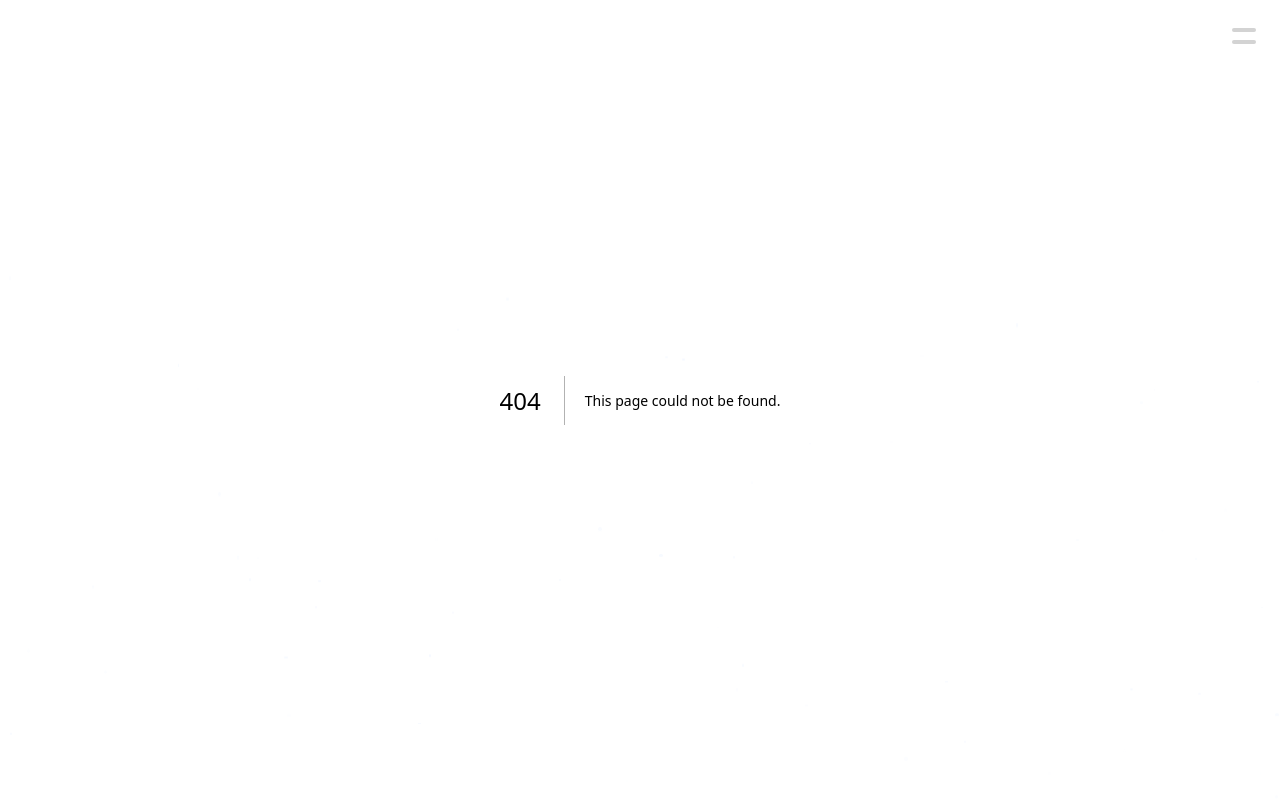
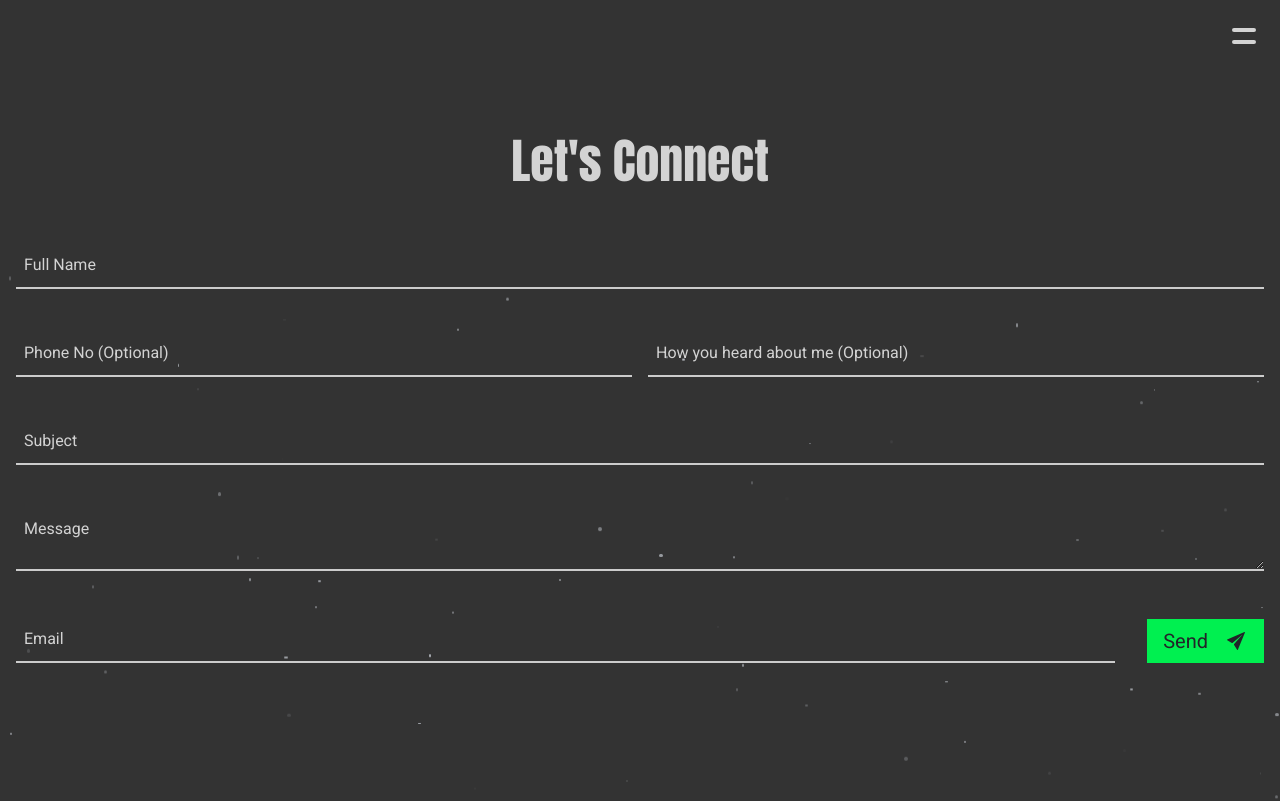
Before and after one commit to hamas-munawar/Portfolio-2.0, a Next.js app: page /contact in a window 1280 px wide. Before the commit this address had no page. Shown: the top 801 px of the page. Built offline with nearby package versions, Linux system fonts and the light colour scheme.

Commit message:
feat(contact): add contact page with form and animations
- Implement contact page with form fields for name, email, subject, and message
- Add GSAP animations for form elements sliding up
- Include styling for autofill inputs in global CSS

```diff
--- /dev/null
+++ b/app/contact/page.tsx
@@ -0,0 +1,128 @@
+"use client";
+import { useGSAP } from "@gsap/react";
+import gsap from "gsap";
+import { IoIosSend } from "react-icons/io";
+
+const ContactPage = () => {
+  useGSAP(() => {
+    const tl = gsap.timeline({
+      delay: 0.5,
+    });
+
+    tl.from(".slide-up", {
+      opacity: 0,
+      y: 40,
+      stagger: 0.025,
+    });
+  });
+
+  return (
+    <section
+      id="contact"
+      className="min-h-screen grid place-content-center gap-16"
+    >
+      <h3 className="slide-up text-center font-anton text-5xl">
+        Let's Connect
+      </h3>
+      <form className="text-white-cool flex flex-col gap-12 w-screen max-w-[720] mx-auto px-4">
+        <div className="slide-up relative flex flex-col gap-2">
+          <input
+            type="text"
+            id="fullName"
+            className="px-4 py-4 peer w-full h-10 placeholder-transparent focus:outline-none border-b-2 border-gray-medium focus:border-brand"
+            placeholder=" "
+          />
+          <label
+            htmlFor="fullName"
+            className="px-2 absolute left-0 -top-4 text-gray-medium text-base transition-all duration-300 peer-placeholder-shown:text-base peer-placeholder-shown:text-white-whisper peer-placeholder-shown:top-1 peer-focus:-top-6 peer-focus:px-0 peer-focus:text-brand"
+          >
+            Full Name
+          </label>
+        </div>
+        <div className="slide-up grid md:grid-cols-2 gap-8 md:gap-4">
+          <div className="relative flex flex-col gap-2">
+            <input
+              type="text"
+              id="phoneNo"
+              className="px-4 py-4 peer w-full h-10 placeholder-transparent focus:outline-none border-b-2 border-gray-medium focus:border-brand"
+              placeholder=" "
+            />
+            <label
+              htmlFor="phoneNo"
+              className="px-2 absolute left-0 -top-4 text-gray-medium text-base transition-all duration-300 peer-placeholder-shown:text-base peer-placeholder-shown:text-white-whisper peer-placeholder-shown:top-1 peer-focus:-top-6 peer-focus:px-0 peer-focus:text-brand"
+            >
+              Phone No (Optional)
+            </label>
+          </div>
+          <div className="relative flex flex-col gap-2">
+            <input
+              type="text"
+              id="howHeard"
+              className="px-4 py-4 peer w-full h-10 placeholder-transparent focus:outline-none border-b-2 border-gray-medium focus:border-brand"
+              placeholder=" "
+            />
+            <label
+              htmlFor="howHeard"
+              className="px-2 absolute left-0 -top-4 text-gray-medium text-base transition-all duration-300 peer-placeholder-shown:text-base peer-placeholder-shown:text-white-whisper peer-placeholder-shown:top-1 peer-focus:-top-6 peer-focus:px-0 peer-focus:text-brand"
+            >
+              How you heard about me (Optional)
+            </label>
+          </div>
+        </div>
+        <div className="slide-up relative flex flex-col gap-2">
+          <input
+            type="text"
+            id="subject"
+            className="px-4 py-4 peer w-full h-10 placeholder-transparent focus:outline-none border-b-2 border-gray-medium focus:border-brand"
+            placeholder=" "
+          />
+          <label
+            htmlFor="subject"
+            className="px-2 absolute left-0 -top-4 text-gray-medium text-base transition-all duration-300 peer-placeholder-shown:text-base peer-placeholder-shown:text-white-whisper peer-placeholder-shown:top-1 peer-focus:-top-6 peer-focus:px-0 peer-focus:text-brand"
+          >
+            Subject
+          </label>
+        </div>
+        <div className="slide-up relative flex flex-col gap-2">
+          <textarea
+            id="subject"
+            rows={1}
+            className="px-4 py-4 peer w-full placeholder-transparent focus:outline-none border-b-2 border-gray-medium focus:border-brand"
+            placeholder=" "
+          ></textarea>
+          <label
+            htmlFor="subject"
+            className="px-2 absolute left-0 -top-4 text-gray-medium text-base transition-all duration-300 peer-placeholder-shown:text-base peer-placeholder-shown:text-white-whisper peer-placeholder-shown:top-1 peer-focus:-top-6 peer-focus:px-0 peer-focus:text-brand"
+          >
+            Message
+          </label>
+        </div>
+        <div className="slide-up flex gap-8 items-baseline">
+          <div className="relative flex flex-col grow gap-2">
+            <input
+              type="email"
+              id="email"
+              className="px-4 py-4 peer w-full h-10 placeholder-transparent focus:outline-none border-b-2 border-gray-medium focus:border-brand"
+              placeholder=" "
+            />
+            <label
+              htmlFor="email"
+              className="px-2 absolute left-0 -top-4 text-gray-medium text-base transition-all duration-300 peer-placeholder-shown:text-base peer-placeholder-shown:text-white-whisper peer-placeholder-shown:top-1 peer-focus:-top-6 peer-focus:px-0 peer-focus:text-brand"
+            >
+              Email
+            </label>
+          </div>
+          <button
+            type="submit"
+            className="px-4 py-2 bg-brand hover:cursor-pointer text-gray-jet flex gap-4 items-center text-xl outline-none"
+          >
+            Send
+            <IoIosSend className="text-2xl" />
+          </button>
+        </div>
+      </form>
+    </section>
+  );
+};
+
+export default ContactPage;
--- a/app/globals.css
+++ b/app/globals.css
@@ -41,3 +41,10 @@
 .animate-spin-slow {
   animation: spin 6s linear infinite;
 }
+
+input:-webkit-autofill,
+input:-webkit-autofill:hover,
+input:-webkit-autofill:focus,
+input:-webkit-autofill:active {
+  transition: all 5000s ease-in-out 0s;
+}
```
